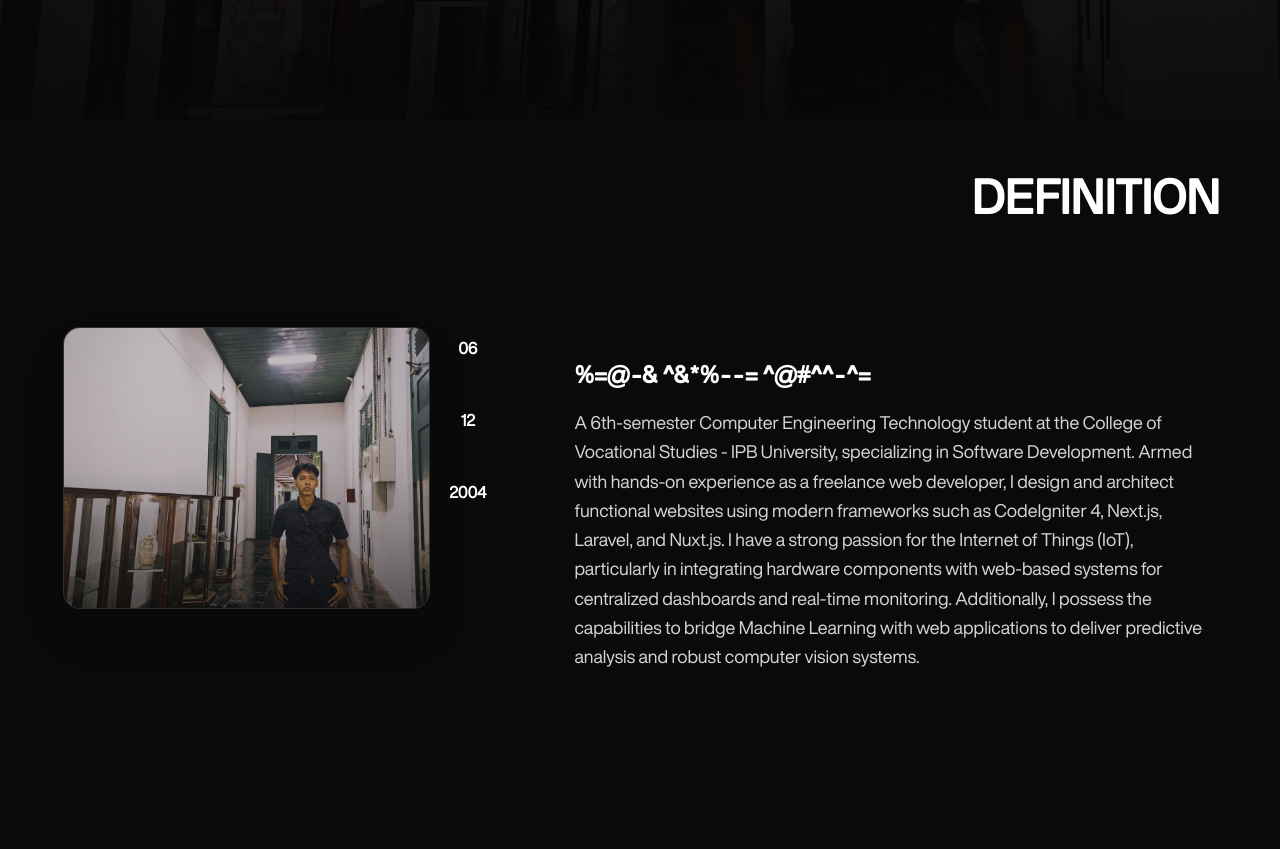
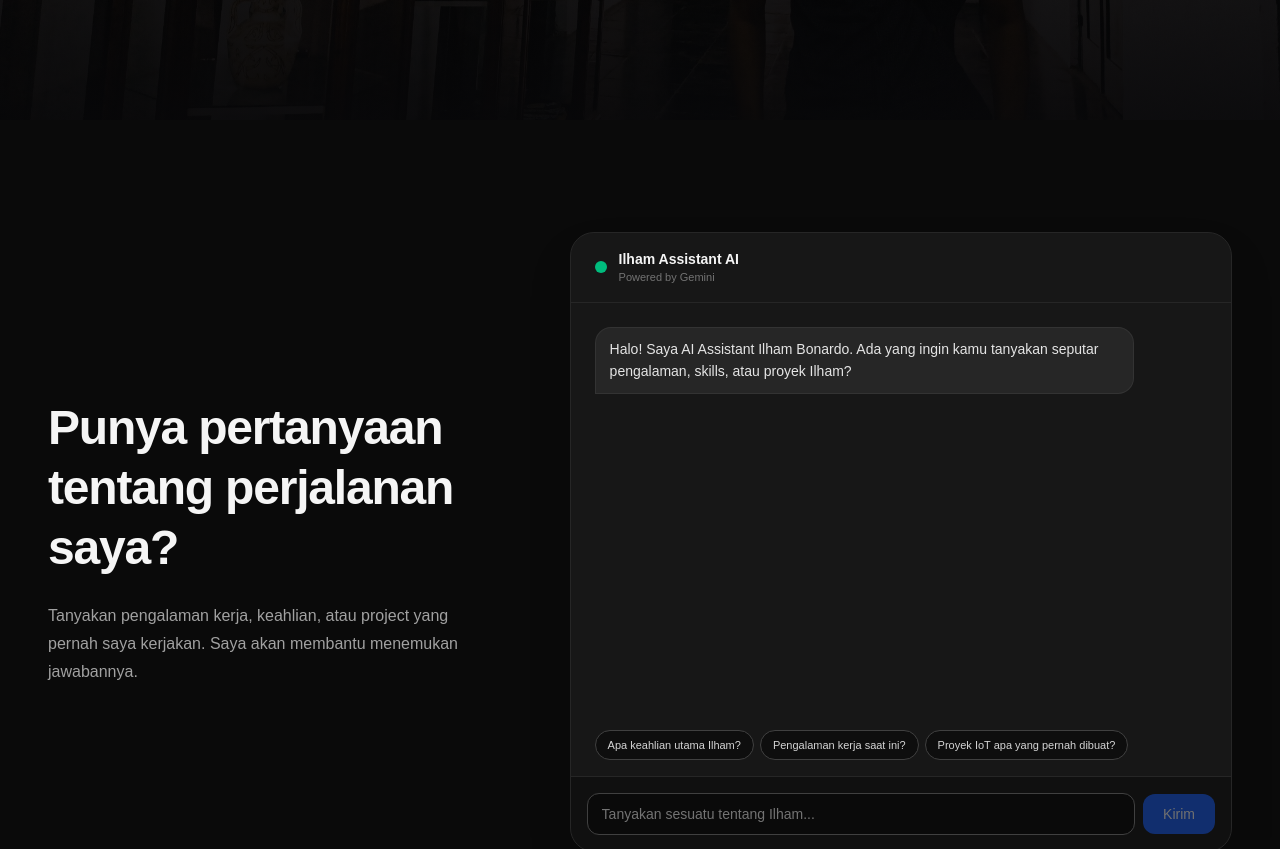
Before and after one commit to ilhambonardoo/my-porfolio, a Next.js app: page / in a window 1280 px wide. Shown: the part 680-1529 px from the top of the page. Built offline with nearby package versions, Linux system fonts and the light colour scheme.

Commit message:
rafactor: Menghapus section profile dan menghapus asset smart parking light

```diff
--- a/src/app/page.tsx
+++ b/src/app/page.tsx
@@ -2,7 +2,6 @@
 import Hero from "@/src/components/Hero";
 import ProjectShowcase from "@/src/components/ProjectShowCase/ProjectShowCaseDekstop";
 import ProjectShowCaseMobile from "@/src/components/ProjectShowCase/ProjectShowCaseMobile";
-import Profile from "@/src/components/Profile";
 import { useEffect, useState } from "react";
 import Education from "../components/Education";
 import Capabilities from "../components/Capabilities";
@@ -33,7 +32,6 @@ export default function Home() {
   return (
     <main>
       <Hero />
-      <Profile />
       <ChatBot />
       <Capabilities />
       <Education />
--- a/src/components/Profile.tsx
+++ /dev/null
@@ -1,87 +0,0 @@
-import Image from "next/image";
-import { useGSAP } from "@gsap/react";
-import { useRef } from "react";
-import {
-  createScrambleAnimation,
-  SYMBOLS_SMALL,
-} from "../lib/utils/animationUtils";
-
-const Profile = () => {
-  const sectionRef = useRef<HTMLElement>(null);
-
-  useGSAP(
-    () => {
-      const textPanels =
-        sectionRef.current?.querySelectorAll(".description-panel");
-
-      textPanels?.forEach((panel) => {
-        const textElement = panel as HTMLElement;
-        const originalText = textElement.innerText;
-        createScrambleAnimation(textElement, originalText, SYMBOLS_SMALL);
-      });
-    },
-    { scope: sectionRef, dependencies: [] },
-  );
-
-  return (
-    <section
-      ref={sectionRef}
-      className="relative overflow-hidden bg-neutral-950 text-white py-14"
-    >
-      <div className="relative mx-auto w-full max-w-7xl md:px-10">
-        <div className="mb-12 md:mb-16 mx-5">
-          <div className="min-h-20 md:min-h-22">
-            <h2 className="text-5xl font-semibold font-nb text-right leading-none">
-              DEFINITION
-            </h2>
-          </div>
-        </div>
-
-        <div className="grid grid-cols-1 lg:grid-cols-5 gap-10 md:gap-14 items-start">
-          <div className="lg:col-span-2">
-            <div className="flex gap-5 ">
-              <div className="relative md:w-full ml-6 w-59.25 h-45.5 lg:w-100 lg:h-70  max-w-sm aspect-4/5 rounded-2xl overflow-hidden ring-1 ring-white/15 bg-zinc-900 shadow-2xl">
-                <Image
-                  src="/person/ilham2.png"
-                  alt="Ilham's profile picture"
-                  fill
-                  className="object-cover "
-                  priority
-                />
-                <div className="absolute inset-0 bg-linear-to-t from-black/45 via-black/10 to-transparent" />
-              </div>
-              <div className="flex flex-col gap-12 mt-2 mx-auto text-center">
-                <p className="font-helvetica font-semibold">06</p>
-                <p className="font-helvetica font-semibold">12</p>
-                <p className="font-helvetica font-semibold">2004</p>
-              </div>
-            </div>
-          </div>
-
-          <div className="lg:col-span-3 space-y-8">
-            <div className="rounded-2xl  p-6 md:p-8 backdrop-blur-sm">
-              <h3 className="description-panel text-2xl font-nb font-semibold tracking-tight text-left">
-                Ilham Bonardo Marpaung
-              </h3>
-              <p className="mt-4 text-zinc-300 text-justify lg:text-left leading-relaxed text-base md:text-lg font-helvetica">
-                A 6th-semester Computer Engineering Technology student at the
-                College of Vocational Studies - IPB University, specializing in
-                Software Development. Armed with hands-on experience as a
-                freelance web developer, I design and architect functional
-                websites using modern frameworks such as CodeIgniter 4, Next.js,
-                Laravel, and Nuxt.js. I have a strong passion for the Internet
-                of Things (IoT), particularly in integrating hardware components
-                with web-based systems for centralized dashboards and real-time
-                monitoring. Additionally, I possess the capabilities to bridge
-                Machine Learning with web applications to deliver predictive
-                analysis and robust computer vision systems.
-              </p>
-            </div>
-          </div>
-        </div>
-      </div>
-    </section>
-  );
-};
-
-export default Profile;
```
Also changed, not shown: public/project/smart.jpeg (deleted), 1 other file (tests, documents, lock files or other folders).
